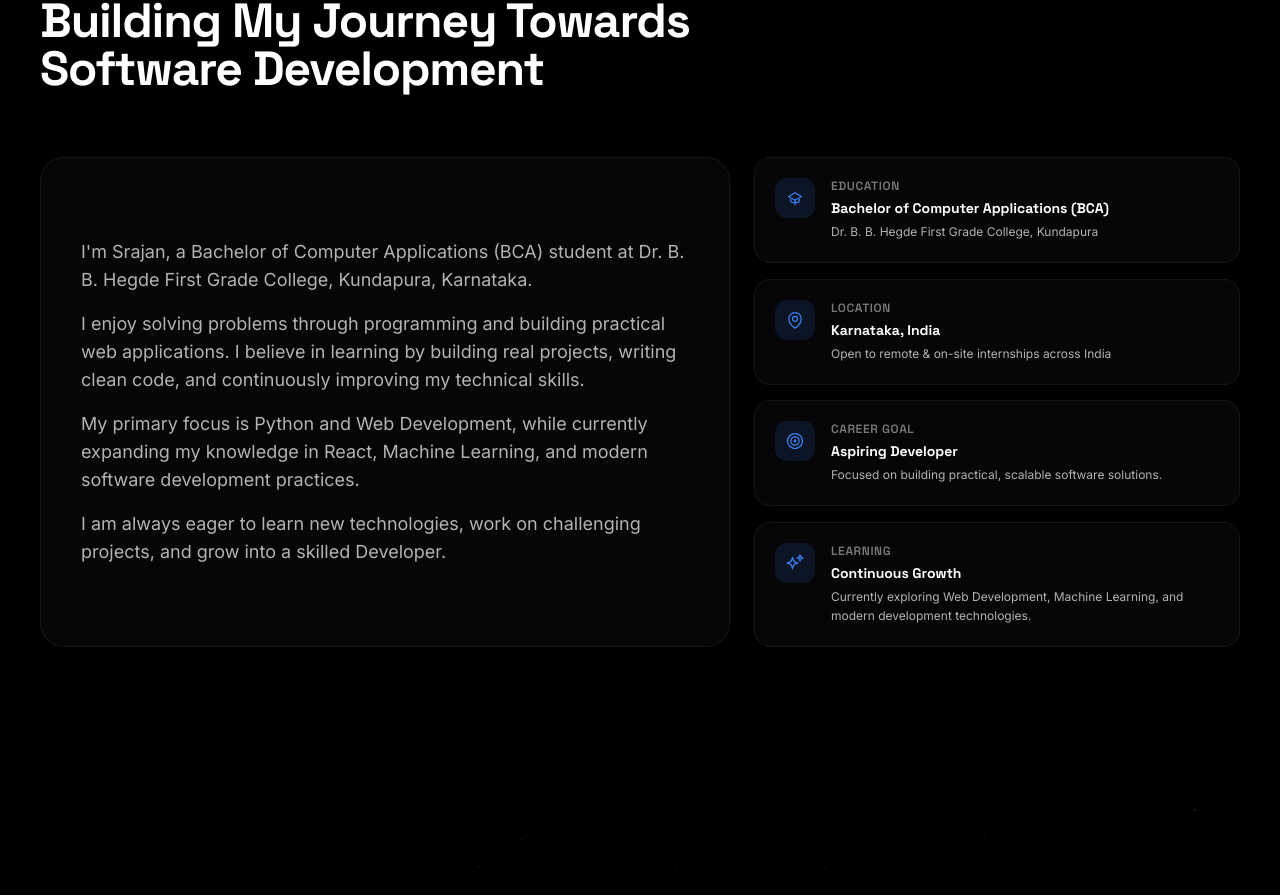
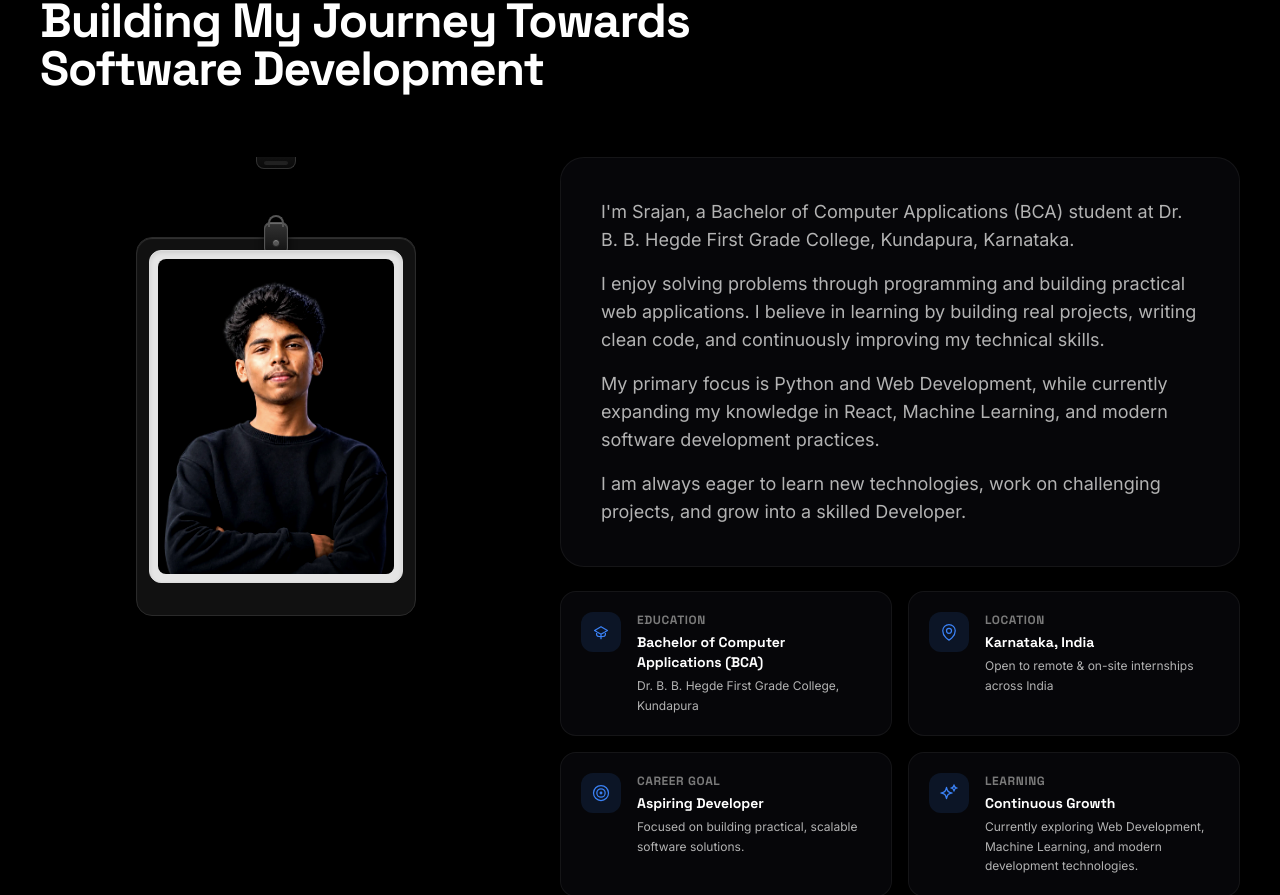
Before and after one commit to srajankharvi/Portfolio, a React (Vite) app: page / in a window 1280 px wide. Shown: the part 967-1862 px from the top of the page. Built offline with nearby package versions, Linux system fonts and the light colour scheme.

Commit message:
About section page changed

```diff
--- a/src/App.jsx
+++ b/src/App.jsx
@@ -1,12 +1,14 @@
+import React, { Suspense } from 'react';
 import SmoothScroll from "./components/SmoothScroll";
 import Navbar from "./components/Navbar";
 import Hero from "./components/Hero";
 import About from "./components/About";
-import Skills from "./components/Skills";
-import Certifications from "./components/Certifications";
-import Projects from "./components/Projects";
-import Contact from "./components/Contact";
-import Footer from "./components/Footer";
+
+const Skills = React.lazy(() => import("./components/Skills"));
+const Certifications = React.lazy(() => import("./components/Certifications"));
+const Projects = React.lazy(() => import("./components/Projects"));
+const Contact = React.lazy(() => import("./components/Contact"));
+const Footer = React.lazy(() => import("./components/Footer"));
 
 export default function App() {
   return (
@@ -20,13 +22,17 @@ export default function App() {
         <main className="relative z-10">
           <Hero />
           <About />
-          <Skills />
-          <Certifications />
-          <Projects />
-          <Contact />
+          <Suspense fallback={<div className="flex h-40 items-center justify-center text-secondary">Loading...</div>}>
+            <Skills />
+            <Certifications />
+            <Projects />
+            <Contact />
+          </Suspense>
         </main>
 
-        <Footer />
+        <Suspense fallback={null}>
+          <Footer />
+        </Suspense>
       </div>
     </SmoothScroll>
   );
--- a/src/components/About.jsx
+++ b/src/components/About.jsx
@@ -1,4 +1,4 @@
-import { motion } from "framer-motion";
+import { motion, useMotionValue, useTransform } from "framer-motion";
 import Section from "./Section";
 import { aboutContent, aboutCards } from "../data/content";
 import { AcademicCapIcon, MapPinIcon, TargetIcon, SparklesIcon } from "./Icons";
@@ -30,6 +30,112 @@ const cardVariants = {
   }),
 };
 
+function DraggableProfileCard() {
+  const x = useMotionValue(0);
+  const y = useMotionValue(0);
+
+  // Resting length of the hanging belt
+  const beltLength = 80;
+
+  // Rotate slightly based on x, creating a natural pendulum swinging effect
+  const rotate = useTransform(x, [-250, 250], [-12, 12]);
+
+  // Generate dynamic SVG path for the elastic belt
+  const beltPath = useTransform([x, y], ([latestX, latestY]) => {
+    // Start at top anchor (0,0)
+    // End at the card's clip (-6px offset from base)
+    const endX = latestX;
+    const endY = beltLength - 6 + latestY;
+
+    // Smooth bezier control point to simulate slight bending/tension
+    // Bends outwards slightly when pulled sideways, but pulls taut when pulled down
+    const tension = Math.max(1, 1 + latestY * 0.01);
+    const controlX = latestX * (0.4 / tension);
+    const controlY = (beltLength + latestY) * 0.5;
+
+    return `M 0 0 Q ${controlX} ${controlY} ${endX} ${endY}`;
+  });
+
+  return (
+    <div className="relative flex h-full w-full min-h-[450px] items-start justify-center pt-0 lg:min-h-[500px]">
+
+      {/* Top Anchor Point */}
+      <div className="absolute top-0 left-1/2 z-20 h-3 w-10 -translate-x-1/2 rounded-b-lg border border-t-0 border-[#333] bg-gradient-to-b from-[#111] to-[#0a0a0a] shadow-[0_4px_10px_rgba(0,0,0,0.8)]">
+        <div className="mx-auto mt-1 h-1 w-6 rounded-full bg-[#222] shadow-inner"></div>
+      </div>
+
+      {/* Dynamic Elastic Belt Canvas */}
+      <svg className="absolute top-0 left-1/2 w-0 h-0 z-10 overflow-visible pointer-events-none">
+        {/* Belt Shadow */}
+        <motion.path
+          d={beltPath}
+          stroke="rgba(0,0,0,0.6)"
+          strokeWidth="6"
+          fill="none"
+          strokeLinecap="round"
+          className="translate-y-[2px]"
+        />
+        {/* Belt Core */}
+        <motion.path
+          d={beltPath}
+          stroke="#1a1a1a"
+          strokeWidth="4"
+          fill="none"
+          strokeLinecap="round"
+        />
+        {/* Belt Highlight (Metallic texture) */}
+        <motion.path
+          d={beltPath}
+          stroke="#444"
+          strokeWidth="1.5"
+          fill="none"
+          strokeLinecap="round"
+          className="opacity-70"
+        />
+      </svg>
+
+      {/* Draggable Card */}
+      <motion.div
+        drag
+        dragConstraints={{ top: 0, bottom: 0, left: 0, right: 0 }}
+        dragElastic={0.4}
+        dragTransition={{ bounceStiffness: 400, bounceDamping: 20 }}
+        style={{ x, y, rotate, marginTop: beltLength, transformOrigin: "center -6px" }}
+        whileDrag={{ cursor: "grabbing", scale: 1.02 }}
+        whileHover={{ cursor: "grab" }}
+        className="relative z-30 flex w-[75%] max-w-[280px] flex-col items-center justify-center rounded-2xl border border-[#2a2a2a] bg-[#111] p-3 pb-8 shadow-[0_30px_60px_rgba(0,0,0,0.9),inset_0_1px_1px_rgba(255,255,255,0.15)] transition-colors duration-300 hover:border-[#333]"
+      >
+        {/* Attachment Clip / Hardware */}
+        <div className="absolute -top-4 left-1/2 h-8 w-6 -translate-x-1/2 rounded-md border border-[#555] bg-gradient-to-b from-[#333] to-[#111] shadow-[inset_0_1px_1px_rgba(255,255,255,0.3),0_4px_8px_rgba(0,0,0,0.8)]">
+          {/* Rivet */}
+          <div className="absolute bottom-1.5 left-1/2 h-2 w-2 -translate-x-1/2 rounded-full border border-[#222] bg-[#555] shadow-[inset_0_1px_1px_rgba(255,255,255,0.4)]"></div>
+          {/* Top Ring/Loop */}
+          <div className="absolute -top-2 left-1/2 h-3 w-4 -translate-x-1/2 rounded-t-full border-2 border-b-0 border-[#555]"></div>
+        </div>
+
+        {/* Inner Light Panel (Polaroid style) */}
+        <div className="relative w-full overflow-hidden rounded-xl border border-[#ddd] bg-[#e5e5e5] p-2 shadow-[inset_0_2px_4px_rgba(0,0,0,0.1)]">
+          {/* Photo Container */}
+          <div className="relative w-full overflow-hidden rounded-lg bg-black">
+            {/* Subtle glossy overlay */}
+            <div className="absolute inset-0 z-20 bg-gradient-to-br from-white/20 via-transparent to-black/40 pointer-events-none mix-blend-overlay"></div>
+
+            <img
+              src="/Srajan_Developer.webp"
+              alt="Srajan"
+              width="1086"
+              height="1448"
+              loading="lazy"
+              draggable="false"
+              className="w-full h-auto object-cover object-top select-none pointer-events-none saturate-[0.9] contrast-125"
+            />
+          </div>
+        </div>
+      </motion.div>
+    </div>
+  );
+}
+
 export default function About() {
   return (
     <Section
@@ -37,16 +143,28 @@ export default function About() {
       eyebrow={aboutContent.eyebrow}
       title={aboutContent.heading}
     >
-      {/* Bento grid layout */}
-      <div className="grid gap-6 md:grid-cols-2 lg:grid-cols-12">
-        {/* Main narrative card — spans 7 cols */}
+      <div className="grid gap-8 lg:grid-cols-12 lg:gap-12">
+        {/* Left Column: Draggable Card (Spans 5 cols) */}
+        <motion.div
+          initial={{ opacity: 0, scale: 0.9 }}
+          whileInView={{ opacity: 1, scale: 1 }}
+          transition={{ duration: 0.8, ease: "easeOut" }}
+          viewport={{ once: true, amount: 0.2 }}
+          className="lg:col-span-5"
+        >
+          <DraggableProfileCard />
+        </motion.div>
+
+        {/* Right Column: Existing Content (Spans 7 cols) */}
+        <div className="flex flex-col gap-6 lg:col-span-7">
+          {/* Main narrative card */}
           <motion.div
             variants={cardVariants}
             custom={0}
             initial="hidden"
             whileInView="visible"
             viewport={{ once: true, amount: 0.15 }}
-          className="glass-card flex flex-col justify-center rounded-3xl p-8 lg:col-span-7 lg:p-10"
+            className="glass-card flex flex-col justify-center rounded-3xl p-8 lg:p-10"
           >
             <div className="space-y-4 text-base leading-[1.8] text-secondary sm:text-lg">
               {aboutContent.paragraphs.map((paragraph, index) => (
@@ -55,8 +173,8 @@ export default function About() {
             </div>
           </motion.div>
 
-        {/* 4 Information Cards — spans 5 cols */}
-        <div className="grid gap-4 sm:grid-cols-2 lg:col-span-5 lg:grid-cols-1">
+          {/* 4 Information Cards grid */}
+          <div className="grid gap-4 sm:grid-cols-2">
             {aboutCards.map((card, i) => {
               const Icon = iconMap[card.icon] || AcademicCapIcon;
               return (
@@ -92,6 +210,7 @@ export default function About() {
             })}
           </div>
         </div>
+      </div>
     </Section>
   );
 }
--- a/src/components/Hero.jsx
+++ b/src/components/Hero.jsx
@@ -1,6 +1,7 @@
+import React from "react";
 import { motion } from "framer-motion";
 
-export default function Hero() {
+const Hero = React.memo(function Hero() {
 
   return (
     <section
@@ -40,8 +41,12 @@ export default function Hero() {
           <div className="absolute left-1/2 top-1/2 -z-10 h-full w-full -translate-x-1/2 -translate-y-1/2 bg-[radial-gradient(ellipse_at_center,rgba(255,255,255,0.08)_0%,transparent_70%)] blur-[50px]"></div>
 
           <img
-            src="/Srajan_Developer.png"
+            src="/Srajan_Developer.webp"
             alt="Srajan - Developer"
+            width="1086"
+            height="1448"
+            loading="eager"
+            fetchpriority="high"
             className="w-full h-auto object-cover object-top mask-portrait drop-shadow-[0_0_20px_rgba(0,0,0,0.8)]"
             style={{
               maskImage: 'linear-gradient(to top, transparent 0%, black 15%)',
@@ -100,4 +105,6 @@ export default function Hero() {
 
     </section>
   );
-}
+});
+
+export default Hero;
--- a/src/main.jsx
+++ b/src/main.jsx
@@ -1,11 +1,8 @@
 import React from "react";
 import ReactDOM from "react-dom/client";
 import "@fontsource/space-grotesk/400.css";
-import "@fontsource/space-grotesk/500.css";
-import "@fontsource/space-grotesk/600.css";
 import "@fontsource/space-grotesk/700.css";
 import "@fontsource/inter/400.css";
-import "@fontsource/inter/500.css";
 import "@fontsource/inter/600.css";
 import App from "./App.jsx";
 import "./index.css";
```
Also changed, not shown: src/index.css (+2 -0 lines), public/Srajan_Developer.webp (added). Lines whose indentation alone changed are shown as unchanged.
